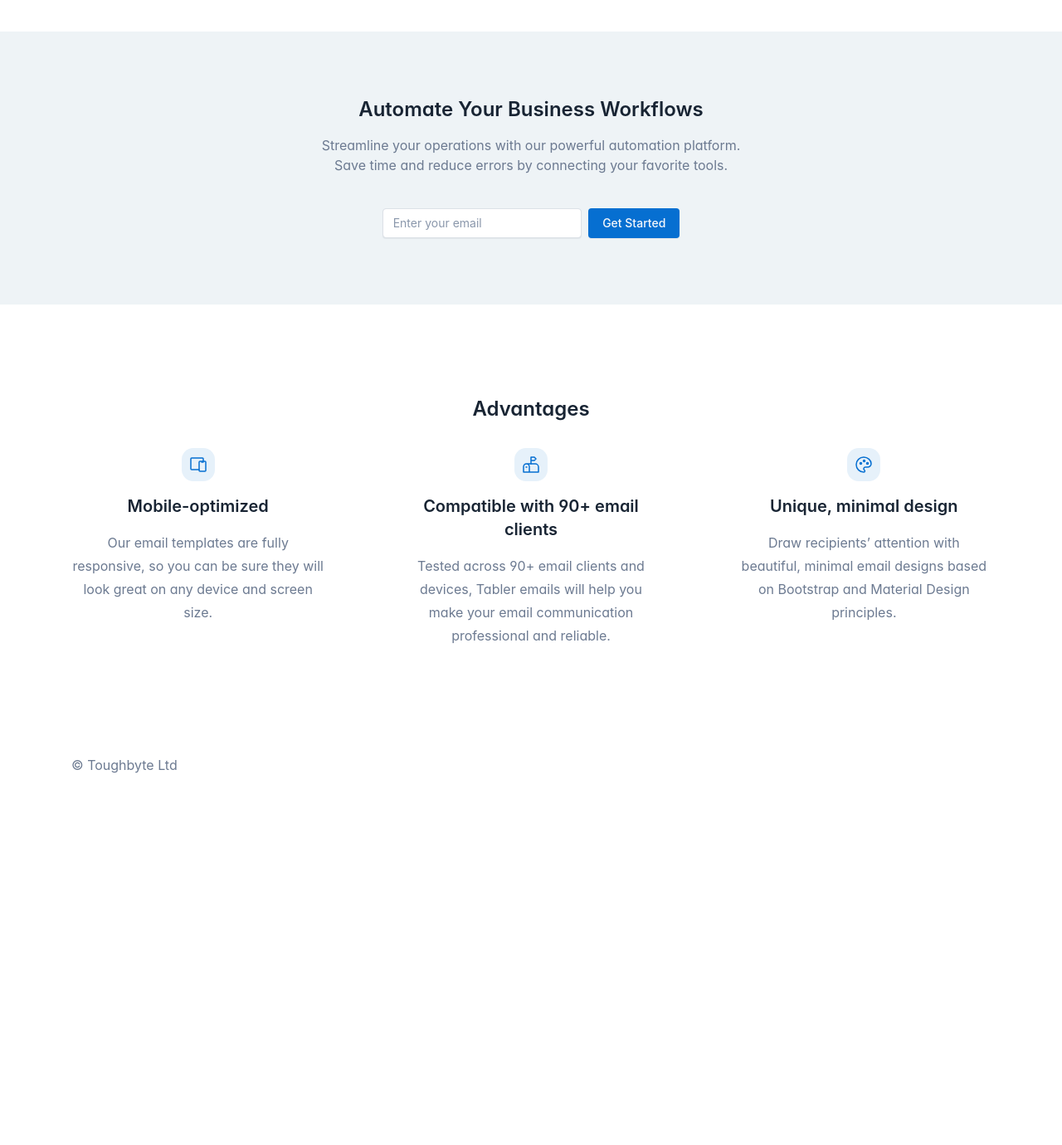
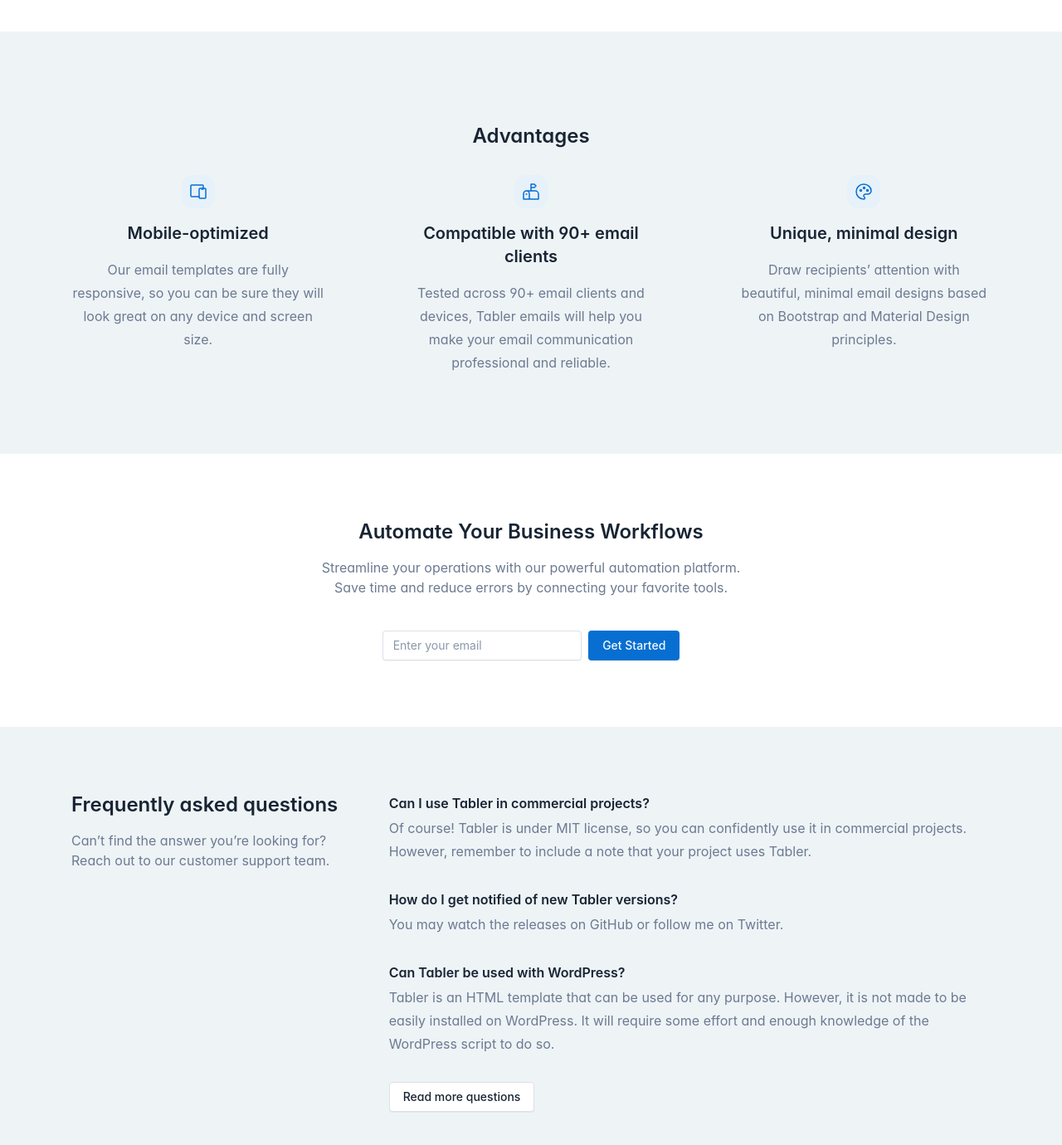
Before and after one commit to olegp/ionsquare.com, a Jekyll site: the page built from site/index.html, in a window 1280 px wide and 1400 px high, scrolled down 1761 px. Shown: the top 1380 px of the window at 83% size. Built offline with Jekyll 4.4.1, drawn with Linux system fonts in a browser that asks for light colours; before the commit the page ends 2729 px from its top, so only the background shows below that.

Commit message:
added faq block

```diff
--- /dev/null
+++ b/site/_includes/faq_block_content.html
@@ -0,0 +1,29 @@
+<div class="row g-xl-6">
+  <div class="col-lg-4">
+    <div class="section-header text-start sticky-top">
+      <div class="section-title">Frequently asked questions</div>
+      <p class="section-description">Can’t find the answer you’re looking for? Reach out to our customer support team.</p>
+    </div>
+  </div>
+  <div class="col-lg">
+    <div class="space-y-5">
+      <div>
+        <div class="h3 mb-1">Can I use Tabler in commercial projects?</div>
+        <div class="text-muted">Of course! Tabler is under MIT license, so you can confidently use it in commercial projects. However, remember to include a note that your project uses Tabler.</div>
+      </div>
+      <div>
+        <div class="h3 mb-1">How do I get notified of new Tabler versions?</div>
+        <div class="text-muted">You may watch the releases on GitHub or follow me on Twitter.</div>
+      </div>
+      <div>
+        <div class="h3 mb-1">Can Tabler be used with WordPress?</div>
+        <div class="text-muted">
+          Tabler is an HTML template that can be used for any purpose. However, it is not made to be easily installed on WordPress. It will require some effort and enough knowledge of the WordPress script to do so.
+        </div>
+      </div>
+    </div>
+    <div class="mt-5">
+      <a class="btn" href="#">Read more questions</a>
+    </div>
+  </div>
+</div>
--- a/site/index.html
+++ b/site/index.html
@@ -32,16 +32,23 @@ title: Ionsquare
   </div>
 </div>
 
+<!-- Advantages Block -->
+<section class="section section-light">
+  <div class="container">
+    {% include advantages_block_content.html %}
+  </div>
+</div>
+
 <!-- Form Block -->
-<section class="section section-light">
+<section class="section section">
   <div class="container">
     {% include form_block_content.html %}
   </div>
 </section>
 
-<!-- Advantages Block -->
-<section class="section section">
+<!-- FAQ Block -->
+<section class="section section-light">
   <div class="container">
-    {% include advantages_block_content.html %}
+    {% include faq_block_content.html %}
   </div>
-</div>
+</section>
```
